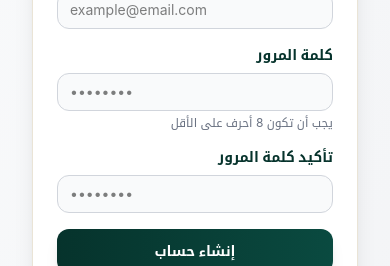
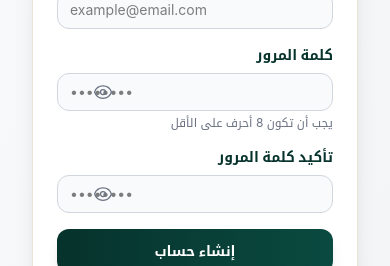
Before and after one commit to ibtikar-syria/syrian-youth-council, a React (Vite) app in the folder fe-main/: page /register in a window 390 px wide. Shown: the part 361-627 px from the top of the page. Built offline with nearby package versions, Linux system fonts and the light colour scheme; no server answers.

Commit message:
feat: add password visibility toggle to Login and Register components for improved user experience

```diff
--- a/fe-main/src/pages/Login.tsx
+++ b/fe-main/src/pages/Login.tsx
@@ -5,6 +5,7 @@
 const Login = () => {
   const [email, setEmail] = useState('');
   const [password, setPassword] = useState('');
+  const [showPassword, setShowPassword] = useState(false);
   const [error, setError] = useState('');
   const navigate = useNavigate();
   const { login, isLoading } = useAuthStore();
@@ -51,15 +52,33 @@
 
           <div>
             <label className="block text-[#06332c] font-semibold mb-2 text-sm sm:text-base">كلمة المرور</label>
+            <div className="relative">
               <input
-              type="password"
+                type={showPassword ? "text" : "password"}
                 value={password}
                 onChange={(e) => setPassword(e.target.value)}
-              className="w-full px-3 sm:px-4 py-2 sm:py-3 border border-gray-300 rounded-xl focus:outline-none focus:ring-2 focus:ring-[#b9a779] focus:border-transparent transition-all duration-200 bg-gray-50 hover:bg-white text-sm sm:text-base"
+                className="w-full px-3 sm:px-4 py-2 sm:py-3 border border-gray-300 rounded-xl focus:outline-none focus:ring-2 focus:ring-[#b9a779] focus:border-transparent transition-all duration-200 bg-gray-50 hover:bg-white text-sm sm:text-base pr-10"
                 placeholder="••••••••"
                 dir="ltr"
                 required
               />
+              <button
+                type="button"
+                onClick={() => setShowPassword(!showPassword)}
+                className="absolute left-3 top-1/2 -translate-y-1/2 text-gray-500 hover:text-gray-700 focus:outline-none"
+              >
+                {showPassword ? (
+                  <svg xmlns="http://www.w3.org/2000/svg" fill="none" viewBox="0 0 24 24" strokeWidth={1.5} stroke="currentColor" className="w-5 h-5">
+                    <path strokeLinecap="round" strokeLinejoin="round" d="M3.98 8.223A10.477 10.477 0 001.934 12C3.226 16.338 7.244 19.5 12 19.5c.993 0 1.953-.138 2.863-.395M6.228 6.228A10.45 10.45 0 0112 4.5c4.756 0 8.773 3.162 10.065 7.498a10.523 10.523 0 01-4.293 5.774M6.228 6.228L3 3m3.228 3.228l3.65 3.65m7.894 7.894L21 21m-3.228-3.228l-3.65-3.65m0 0a3 3 0 10-4.243-4.243m4.242 4.242L9.88 9.88" />
+                  </svg>
+                ) : (
+                  <svg xmlns="http://www.w3.org/2000/svg" fill="none" viewBox="0 0 24 24" strokeWidth={1.5} stroke="currentColor" className="w-5 h-5">
+                    <path strokeLinecap="round" strokeLinejoin="round" d="M2.036 12.322a1.012 1.012 0 010-.639C3.423 7.51 7.36 4.5 12 4.5c4.638 0 8.573 3.007 9.963 7.178.07.207.07.431 0 .639C20.577 16.49 16.64 19.5 12 19.5c-4.638 0-8.573-3.007-9.963-7.178z" />
+                    <path strokeLinecap="round" strokeLinejoin="round" d="M15 12a3 3 0 11-6 0 3 3 0 016 0z" />
+                  </svg>
+                )}
+              </button>
+            </div>
           </div>
 
           <button
--- a/fe-main/src/pages/Register.tsx
+++ b/fe-main/src/pages/Register.tsx
@@ -7,6 +7,8 @@
   const [email, setEmail] = useState('');
   const [password, setPassword] = useState('');
   const [confirmPassword, setConfirmPassword] = useState('');
+  const [showPassword, setShowPassword] = useState(false);
+  const [showConfirmPassword, setShowConfirmPassword] = useState(false);
   const [error, setError] = useState('');
   const navigate = useNavigate();
   const { register: registerUser, isLoading } = useAuthStore();
@@ -81,29 +83,65 @@
 
           <div>
             <label className="block text-[#06332c] font-semibold mb-2 text-sm sm:text-base">كلمة المرور</label>
+            <div className="relative">
               <input
-              type="password"
+                type={showPassword ? "text" : "password"}
                 value={password}
                 onChange={(e) => setPassword(e.target.value)}
-              className="w-full px-3 sm:px-4 py-2 sm:py-3 border border-gray-300 rounded-xl focus:outline-none focus:ring-2 focus:ring-[#b9a779] focus:border-transparent transition-all duration-200 bg-gray-50 hover:bg-white text-sm sm:text-base"
+                className="w-full px-3 sm:px-4 py-2 sm:py-3 border border-gray-300 rounded-xl focus:outline-none focus:ring-2 focus:ring-[#b9a779] focus:border-transparent transition-all duration-200 bg-gray-50 hover:bg-white text-sm sm:text-base pr-10"
                 placeholder="••••••••"
                 dir="ltr"
                 required
               />
+              <button
+                type="button"
+                onClick={() => setShowPassword(!showPassword)}
+                className="absolute left-3 top-1/2 -translate-y-1/2 text-gray-500 hover:text-gray-700 focus:outline-none"
+              >
+                {showPassword ? (
+                  <svg xmlns="http://www.w3.org/2000/svg" fill="none" viewBox="0 0 24 24" strokeWidth={1.5} stroke="currentColor" className="w-5 h-5">
+                    <path strokeLinecap="round" strokeLinejoin="round" d="M3.98 8.223A10.477 10.477 0 001.934 12C3.226 16.338 7.244 19.5 12 19.5c.993 0 1.953-.138 2.863-.395M6.228 6.228A10.45 10.45 0 0112 4.5c4.756 0 8.773 3.162 10.065 7.498a10.523 10.523 0 01-4.293 5.774M6.228 6.228L3 3m3.228 3.228l3.65 3.65m7.894 7.894L21 21m-3.228-3.228l-3.65-3.65m0 0a3 3 0 10-4.243-4.243m4.242 4.242L9.88 9.88" />
+                  </svg>
+                ) : (
+                  <svg xmlns="http://www.w3.org/2000/svg" fill="none" viewBox="0 0 24 24" strokeWidth={1.5} stroke="currentColor" className="w-5 h-5">
+                    <path strokeLinecap="round" strokeLinejoin="round" d="M2.036 12.322a1.012 1.012 0 010-.639C3.423 7.51 7.36 4.5 12 4.5c4.638 0 8.573 3.007 9.963 7.178.07.207.07.431 0 .639C20.577 16.49 16.64 19.5 12 19.5c-4.638 0-8.573-3.007-9.963-7.178z" />
+                    <path strokeLinecap="round" strokeLinejoin="round" d="M15 12a3 3 0 11-6 0 3 3 0 016 0z" />
+                  </svg>
+                )}
+              </button>
+            </div>
             <p className="text-xs sm:text-sm text-gray-500 mt-1">يجب أن تكون 8 أحرف على الأقل</p>
           </div>
 
           <div>
             <label className="block text-[#06332c] font-semibold mb-2 text-sm sm:text-base">تأكيد كلمة المرور</label>
+            <div className="relative">
               <input
-              type="password"
+                type={showConfirmPassword ? "text" : "password"}
                 value={confirmPassword}
                 onChange={(e) => setConfirmPassword(e.target.value)}
-              className="w-full px-3 sm:px-4 py-2 sm:py-3 border border-gray-300 rounded-xl focus:outline-none focus:ring-2 focus:ring-[#b9a779] focus:border-transparent transition-all duration-200 bg-gray-50 hover:bg-white text-sm sm:text-base"
+                className="w-full px-3 sm:px-4 py-2 sm:py-3 border border-gray-300 rounded-xl focus:outline-none focus:ring-2 focus:ring-[#b9a779] focus:border-transparent transition-all duration-200 bg-gray-50 hover:bg-white text-sm sm:text-base pr-10"
                 placeholder="••••••••"
                 dir="ltr"
                 required
               />
+              <button
+                type="button"
+                onClick={() => setShowConfirmPassword(!showConfirmPassword)}
+                className="absolute left-3 top-1/2 -translate-y-1/2 text-gray-500 hover:text-gray-700 focus:outline-none"
+              >
+                {showConfirmPassword ? (
+                  <svg xmlns="http://www.w3.org/2000/svg" fill="none" viewBox="0 0 24 24" strokeWidth={1.5} stroke="currentColor" className="w-5 h-5">
+                    <path strokeLinecap="round" strokeLinejoin="round" d="M3.98 8.223A10.477 10.477 0 001.934 12C3.226 16.338 7.244 19.5 12 19.5c.993 0 1.953-.138 2.863-.395M6.228 6.228A10.45 10.45 0 0112 4.5c4.756 0 8.773 3.162 10.065 7.498a10.523 10.523 0 01-4.293 5.774M6.228 6.228L3 3m3.228 3.228l3.65 3.65m7.894 7.894L21 21m-3.228-3.228l-3.65-3.65m0 0a3 3 0 10-4.243-4.243m4.242 4.242L9.88 9.88" />
+                  </svg>
+                ) : (
+                  <svg xmlns="http://www.w3.org/2000/svg" fill="none" viewBox="0 0 24 24" strokeWidth={1.5} stroke="currentColor" className="w-5 h-5">
+                    <path strokeLinecap="round" strokeLinejoin="round" d="M2.036 12.322a1.012 1.012 0 010-.639C3.423 7.51 7.36 4.5 12 4.5c4.638 0 8.573 3.007 9.963 7.178.07.207.07.431 0 .639C20.577 16.49 16.64 19.5 12 19.5c-4.638 0-8.573-3.007-9.963-7.178z" />
+                    <path strokeLinecap="round" strokeLinejoin="round" d="M15 12a3 3 0 11-6 0 3 3 0 016 0z" />
+                  </svg>
+                )}
+              </button>
+            </div>
           </div>
 
           <button
```
Lines whose indentation alone changed are shown as unchanged.
